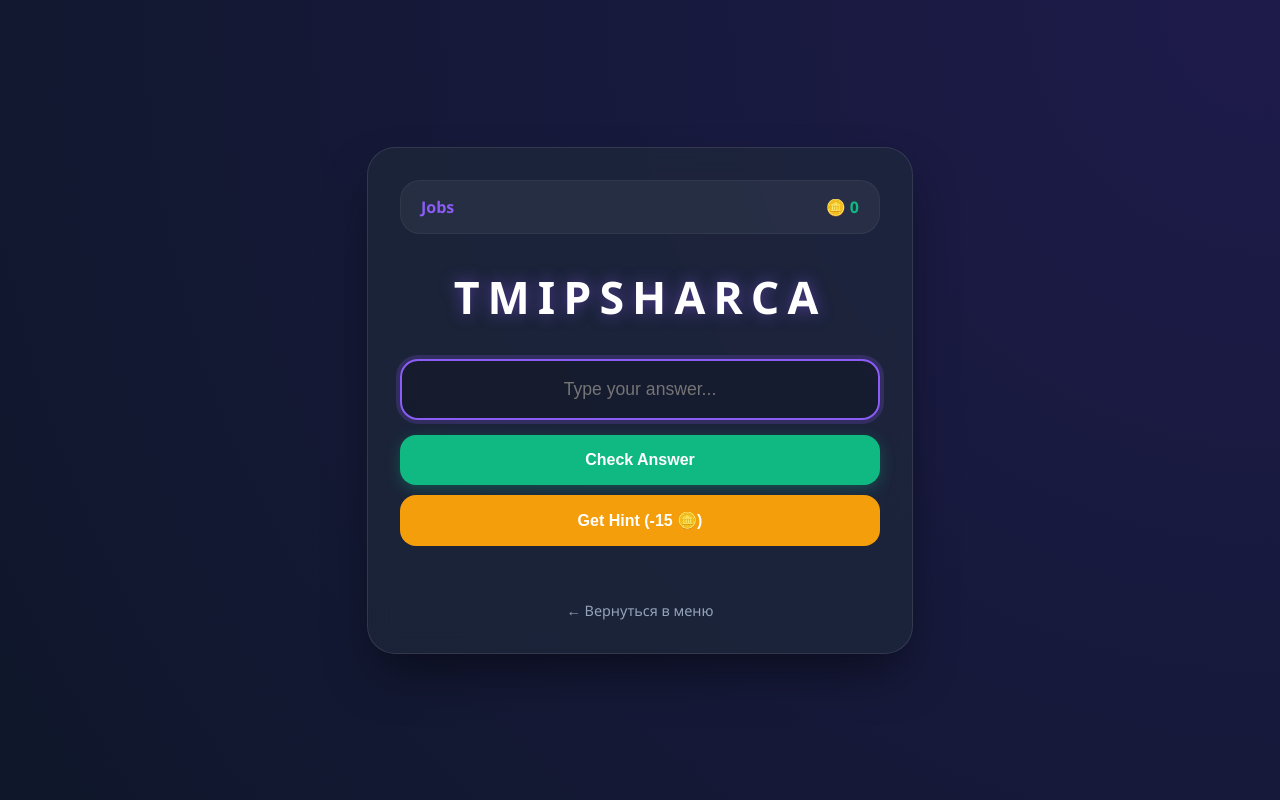
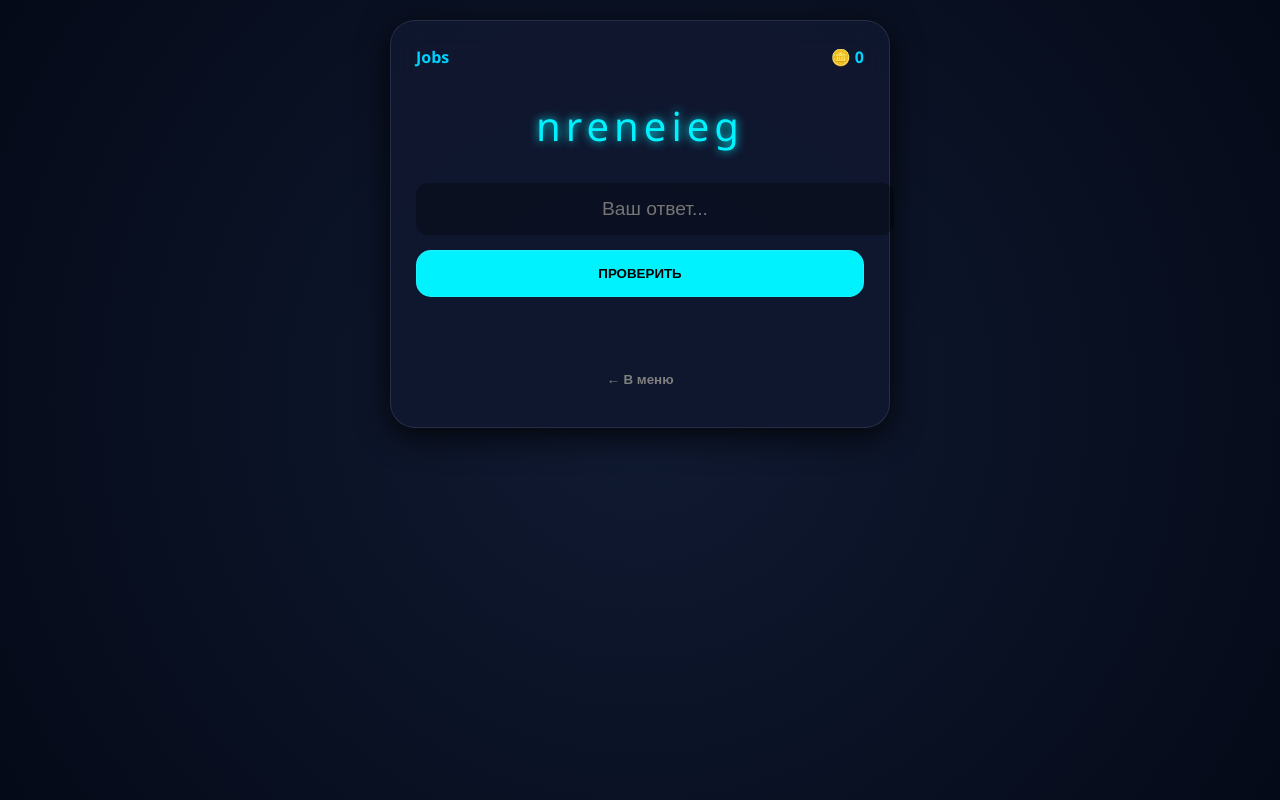
Before and after one commit to tigranchorayan-art/my-game, a plain HTML site: page index.html in a window 1280 px wide. Both pictures are taken after a click on the button "💼 Jobs". Drawn offline with Linux system fonts and the light colour scheme.

Commit message:
Update index.html

```diff
--- a/index.html
+++ b/index.html
@@ -3,231 +3,135 @@
 <head>
     <meta charset="UTF-8">
     <meta name="viewport" content="width=device-width, initial-scale=1.0">
-    <title>English Nebula 2025</title>
+    <title>English Universe 2025</title>
     <style>
         :root {
-            --bg: #0f172a;
-            --glass: rgba(30, 41, 59, 0.7);
-            --accent: #8b5cf6;
-            --accent-glow: rgba(139, 92, 246, 0.5);
-            --text: #f1f5f9;
-            --secondary: #10b981;
-            --danger: #ef4444;
+            --bg: #050a18; --card: rgba(16, 24, 48, 0.9);
+            --accent: #00d2ff; --accent-2: #9d50bb;
+            --text: #e0e6ed; --success: #00f2fe;
         }
 
         body {
-            font-family: 'Segoe UI', Roboto, sans-serif;
-            background: radial-gradient(circle at top right, #1e1b4b, #0f172a);
-            color: var(--text);
-            margin: 0;
-            display: flex;
-            justify-content: center;
-            align-items: center;
-            min-height: 100vh;
-            overflow: hidden;
+            font-family: 'Segoe UI', sans-serif; background: var(--bg);
+            color: var(--text); margin: 0; display: flex; justify-content: center; min-height: 100vh;
+            background-image: radial-gradient(circle at 50% 50%, #101a32 0%, #050a18 100%);
         }
 
-        /* Контейнер с эффектом стекла */
         .container {
-            background: var(--glass);
-            backdrop-filter: blur(12px);
-            -webkit-backdrop-filter: blur(12px);
-            border: 1px solid rgba(255, 255, 255, 0.1);
-            width: 100%;
-            max-width: 480px;
-            padding: 2rem;
-            border-radius: 28px;
-            box-shadow: 0 25px 50px -12px rgba(0, 0, 0, 0.5);
-            text-align: center;
-            position: relative;
+            width: 100%; max-width: 500px; padding: 20px; text-align: center;
         }
 
-        h1 {
-            font-size: 2.2rem;
-            margin-bottom: 1.5rem;
-            background: linear-gradient(to right, #a78bfa, #f472b6);
-            -webkit-background-clip: text;
-            -webkit-text-fill-color: transparent;
-            text-shadow: 0 10px 20px rgba(0,0,0,0.2);
+        /* Glassmorphism */
+        .glass {
+            background: var(--card); backdrop-filter: blur(15px);
+            border: 1px solid rgba(255,255,255,0.1); border-radius: 25px; padding: 25px;
+            box-shadow: 0 8px 32px 0 rgba(0, 0, 0, 0.8);
         }
 
-        /* Статистика */
-        .stats-panel {
-            display: flex;
-            justify-content: space-between;
-            background: rgba(255, 255, 255, 0.05);
-            padding: 15px 20px;
-            border-radius: 20px;
-            margin-bottom: 2rem;
-            border: 1px solid rgba(255, 255, 255, 0.05);
+        h1 { background: linear-gradient(to right, var(--accent), var(--accent-2)); -webkit-background-clip: text; -webkit-text-fill-color: transparent; font-size: 2.5rem; margin-bottom: 10px; }
+
+        .stats-bar { display: flex; justify-content: space-between; margin-bottom: 20px; font-weight: bold; color: var(--accent); }
+
+        /* Modes */
+        .grid { display: grid; grid-template-columns: 1fr 1fr; gap: 12px; }
+        button {
+            padding: 15px; border: none; border-radius: 15px; cursor: pointer;
+            font-weight: bold; transition: 0.3s; background: rgba(255,255,255,0.05); color: white; border: 1px solid rgba(255,255,255,0.1);
+        }
+        button:hover { background: var(--accent); color: black; transform: translateY(-3px); box-shadow: 0 0 15px var(--accent); }
+
+        .gift-btn { background: linear-gradient(45deg, #f093fb 0%, #f5576c 100%); grid-column: span 2; margin-top: 10px; }
+
+        /* Game Areas */
+        .word-display { font-size: 2.5rem; margin: 30px 0; letter-spacing: 5px; color: var(--success); text-shadow: 0 0 10px var(--success); }
+        input {
+            width: 100%; padding: 15px; border-radius: 12px; border: none; background: rgba(0,0,0,0.3);
+            color: white; font-size: 1.2rem; text-align: center; outline: none; margin-bottom: 15px;
         }
 
-        .stat-val { color: var(--secondary); font-weight: bold; }
-
-        /* Сетка режимов */
-        .mode-grid {
-            display: grid;
-            grid-template-columns: 1fr 1fr;
-            gap: 12px;
-        }
-
-        button {
-            padding: 16px;
-            border: none;
-            border-radius: 16px;
-            font-size: 1rem;
-            font-weight: 600;
-            cursor: pointer;
-            transition: all 0.3s cubic-bezier(0.4, 0, 0.2, 1);
-            color: white;
-            position: relative;
-            overflow: hidden;
-        }
-
-        .btn-mode {
-            background: rgba(255, 255, 255, 0.05);
-            border: 1px solid rgba(255, 255, 255, 0.1);
-        }
-
-        .btn-mode:hover {
-            background: var(--accent);
-            box-shadow: 0 0 20px var(--accent-glow);
-            transform: translateY(-3px);
-        }
-
-        .btn-grammar {
-            grid-column: span 2;
-            background: linear-gradient(45deg, #6366f1, #8b5cf6);
-        }
-
-        /* Игровой процесс */
-        .word-display {
-            font-size: 2.8rem;
-            font-weight: 800;
-            letter-spacing: 8px;
-            margin: 2rem 0;
-            color: #fff;
-            text-shadow: 0 0 15px var(--accent-glow);
-            text-transform: uppercase;
-        }
-
-        .grammar-display {
-            background: rgba(255, 255, 255, 0.03);
-            padding: 25px;
-            border-radius: 20px;
-            font-size: 1.25rem;
-            margin: 2rem 0;
-            border-left: 4px solid var(--accent);
-        }
-
-        input {
-            width: 100%;
-            box-sizing: border-box;
-            padding: 18px;
-            border: 2px solid rgba(255, 255, 255, 0.1);
-            border-radius: 18px;
-            font-size: 1.1rem;
-            text-align: center;
-            background: rgba(0, 0, 0, 0.2);
-            color: white;
-            outline: none;
-            margin-bottom: 15px;
-        }
-
-        input:focus {
-            border-color: var(--accent);
-            box-shadow: 0 0 0 4px rgba(139, 92, 246, 0.2);
-        }
-
-        .action-btns { display: flex; flex-direction: column; gap: 10px; }
-        .btn-submit { background: var(--secondary); box-shadow: 0 4px 15px rgba(16, 185, 129, 0.3); }
-        .btn-hint { background: #f59e0b; }
-
-        .back-link {
-            display: inline-block;
-            margin-top: 20px;
-            color: #94a3b8;
-            text-decoration: none;
-            font-size: 0.9rem;
-            cursor: pointer;
-        }
-        .back-link:hover { color: white; }
+        /* Matching Game Style */
+        .match-grid { display: grid; grid-template-columns: 1fr 1fr; gap: 10px; margin: 20px 0; }
+        .match-item { padding: 10px; border: 1px solid var(--accent); border-radius: 8px; cursor: pointer; font-size: 0.9rem; }
+        .selected { background: var(--accent) !important; color: black; }
 
         .hidden { display: none !important; }
+        #feedback { font-weight: bold; margin: 10px 0; height: 20px; }
 
-        /* Анимации */
-        @keyframes correct {
-            0% { transform: scale(1); }
-            50% { transform: scale(1.05); background: var(--secondary); }
-            100% { transform: scale(1); }
-        }
-        .correct-anim { animation: correct 0.5s ease; }
+        /* Animations */
+        @keyframes openGift { 0% { transform: scale(1); } 50% { transform: scale(1.2) rotate(5deg); } 100% { transform: scale(1); } }
+        .anim-gift { animation: openGift 0.5s infinite; }
     </style>
 </head>
 <body>
 
-<!-- МЕНЮ -->
-<div id="menu" class="container">
-    <h1>English Nebula</h1>
-    <div class="stats-panel">
-        <span>🪙 <span id="m-coins" class="stat-val">0</span></span>
-        <span>2025 Edition</span>
+<div class="container">
+    <!-- MENU -->
+    <div id="menu" class="glass">
+        <h1>UNIVERSE</h1>
+        <div class="stats-bar">
+            <span>🪙 <span id="m-coins">0</span></span>
+            <span>🏆 <span id="m-lvl">1</span> LVL</span>
         </div>
-    <div class="mode-grid">
-        <button class="btn-mode" onclick="game.start('Jobs')">💼 Jobs</button>
-        <button class="btn-mode" onclick="game.start('Nature')">🌿 Nature</button>
-        <button class="btn-mode" onclick="game.start('Tourism')">✈️ Tourism</button>
-        <button class="btn-mode" onclick="game.start('Weather')">☁️ Weather</button>
-        <button class="btn-mode" onclick="game.start('Space')">🚀 Space</button>
-        <button class="btn-mode" onclick="game.start('Food')">🍕 Food</button>
-        <button class="btn-grammar" onclick="game.start('Grammar')">📝 Grammar Master</button>
+        <p>Выберите режим обучения:</p>
+        <div class="grid">
+            <button onclick="game.start('Jobs')">💼 Jobs</button>
+            <button onclick="game.start('Nature')">🌿 Nature</button>
+            <button onclick="game.start('Tourism')">✈️ Tourism</button>
+            <button onclick="game.start('Weather')">☁️ Weather</button>
+            <button onclick="game.start('Match')">🧩 Matching (New)</button>
+            <button onclick="game.start('Grammar')">📝 Grammar</button>
+            <button class="gift-btn" onclick="game.openGift()">🎁 Открыть Подарок (50 🪙)</button>
         </div>
     </div>
 
-<!-- ИГРА -->
-<div id="game" class="container hidden">
-    <div class="stats-panel">
-        <span id="game-topic" style="color: var(--accent); font-weight: bold;">Topic</span>
-        <span>🪙 <span id="g-coins" class="stat-val">0</span></span>
+    <!-- GAME SCREEN -->
+    <div id="game" class="glass hidden">
+        <div class="stats-bar">
+            <span id="topic-title">Topic</span>
+            <span>🪙 <span id="g-coins">0</span></span>
         </div>
 
-    <div id="quest-container"></div>
-
-    <input type="text" id="answer" placeholder="Type your answer..." autocomplete="off">
-
-    <div class="action-btns">
-        <button class="btn-submit" onclick="game.check()">Check Answer</button>
-        <button class="btn-hint" onclick="game.hint()">Get Hint (-15 🪙)</button>
+        <div id="game-content">
+            <!-- Сюда вставляется контент режима -->
         </div>
 
-    <div id="feedback" style="margin-top: 15px; font-weight: bold; min-height: 20px;"></div>
+        <div id="input-area">
+            <input type="text" id="answer" placeholder="Ваш ответ..." autocomplete="off">
+            <button style="width: 100%; background: var(--success); color: black;" onclick="game.check()">ПРОВЕРИТЬ</button>
+        </div>
 
-    <a class="back-link" onclick="game.exit()">← Вернуться в меню</a>
+        <div id="feedback"></div>
+        <button style="margin-top: 20px; background: none; border: none; color: gray;" onclick="game.toMenu()">← В меню</button>
+    </div>
 </div>
 
 <script>
-    const DATABASE = {
-        "Jobs": ["architect", "engineer", "pharmacist", "journalist", "electrician", "detective", "scientist", "accountant", "surgeon", "pilot"],
-        "Nature": ["sustainability", "pollution", "recycling", "deforestation", "greenhouse", "biodiversity", "atmosphere", "ecosystem", "renewable"],
-        "Tourism": ["itinerary", "sightseeing", "destination", "souvenir", "passport", "accommodation", "landmark", "excursion", "backpacking"],
-        "Weather": ["thunderstorm", "humidity", "forecast", "blizzard", "hurricane", "drought", "temperature", "overcast", "lightning"],
-        "Space": ["astronaut", "galaxy", "telescope", "constellation", "universe", "satellite", "asteroid", "eclipse", "orbit"],
-        "Food": ["ingredient", "delicious", "restaurant", "vegetable", "breakfast", "spaghetti", "cucumber", "chocolate", "dessert"],
+    const DB = {
+        "Jobs": ["accountant", "architect", "electrician", "engineer", "firefighter", "journalist", "librarian", "mechanic", "nurse", "pharmacist", "plumber", "programmer", "scientist", "surgeon", "translator", "veterinarian"],
+        "Nature": ["atmosphere", "biodiversity", "conservation", "deforestation", "ecosystem", "emissions", "extinction", "glacier", "greenhouse", "habitat", "pollution", "recycling", "renewable", "sustainability"],
+        "Tourism": ["accommodation", "adventure", "booking", "destination", "excursion", "guidebook", "itinerary", "landmark", "passport", "reservation", "sightseeing", "souvenir", "voyage"],
+        "Weather": ["avalanche", "blizzard", "drought", "forecast", "humidity", "hurricane", "lightning", "overcast", "rainbow", "scorching", "thunderstorm", "tornado", "typhoon"],
+        "Match": [
+            {e: "Environment", r: "Окружающая среда"}, {e: "Government", r: "Правительство"},
+            {e: "Experience", r: "Опыт"}, {e: "Improvement", r: "Улучшение"},
+            {e: "Knowledge", r: "Знания"}, {e: "Responsibility", r: "Ответственность"}
+        ],
         "Grammar": [
-            {q: "I ___ (be) a developer.", a: "am"},
-            {q: "She ___ (like) coding.", a: "likes"},
-            {q: "Look! They ___ (run).", a: "are running"},
-            {q: "I have ___ idea.", a: "an"},
-            {q: "He is ___ (fast) than me.", a: "faster"},
-            {q: "We ___ (not / go) there often.", a: "don't go"}
+            {q: "I ___ (study) English now.", a: "am studying"},
+            {q: "She ___ (have) a car last year.", a: "had"},
+            {q: "If it ___ (rain), we will stay.", a: "rains"},
+            {q: "He is the ___ (good) player.", a: "best"},
+            {q: "They ___ (finish) just now.", a: "have finished"}
         ]
     };
 
-    class EnglishGame {
+    class EnglishUniverse {
         constructor() {
-            this.coins = parseInt(localStorage.getItem('nebula_coins')) || 0;
+            this.coins = parseInt(localStorage.getItem('uni_coins')) || 0;
+            this.lvl = parseInt(localStorage.getItem('uni_lvl')) || 1;
             this.currentTopic = "";
-            this.currentAns = "";
+            this.ans = "";
+            this.selectedMatch = null;
             this.updateStats();
         }
 
@@ -235,85 +139,117 @@
             this.currentTopic = topic;
             document.getElementById('menu').classList.add('hidden');
             document.getElementById('game').classList.remove('hidden');
-            document.getElementById('game-topic').innerText = topic;
+            document.getElementById('topic-title').innerText = topic;
             this.next();
         }
 
-        exit() {
+        toMenu() {
             document.getElementById('menu').classList.remove('hidden');
             document.getElementById('game').classList.add('hidden');
         }
 
         next() {
-            const container = document.getElementById('quest-container');
-            const input = document.getElementById('answer');
-            input.value = "";
-            input.focus();
-            document.getElementById('feedback').innerText = "";
+            const content = document.getElementById('game-content');
+            const inputArea = document.getElementById('input-area');
+            inputArea.classList.remove('hidden');
+            document.getElementById('answer').value = "";
 
-            if (this.currentTopic === "Grammar") {
-                const item = DATABASE.Grammar[Math.floor(Math.random() * DATABASE.Grammar.length)];
-                this.currentAns = item.a;
-                container.innerHTML = `<div class="grammar-display">${item.q}</div>`;
+            if (this.currentTopic === "Match") {
+                inputArea.classList.add('hidden');
+                this.renderMatch();
+            } else if (this.currentTopic === "Grammar") {
+                let item = DB.Grammar[Math.floor(Math.random() * DB.Grammar.length)];
+                this.ans = item.a;
+                content.innerHTML = `<div style="font-size:1.2rem; margin: 20px 0;">${item.q}</div>`;
             } else {
-                const words = DATABASE[this.currentTopic];
-                const word = words[Math.floor(Math.random() * words.length)];
-                this.currentAns = word;
-                container.innerHTML = `<div class="word-display">${this.scramble(word)}</div>`;
+                let word = DB[this.currentTopic][Math.floor(Math.random() * DB[this.topic === "Match" ? "Jobs" : this.currentTopic].length)];
+                this.ans = word;
+                content.innerHTML = `<div class="word-display">${this.scramble(word)}</div>`;
             }
         }
 
-        scramble(word) {
-            let a = word.split("").sort(() => Math.random() - 0.5);
-            return a.join("") === word ? this.scramble(word) : a.join("");
+        renderMatch() {
+            const content = document.getElementById('game-content');
+            let items = [...DB.Match].sort(() => 0.5 - Math.random()).slice(0, 3);
+            let left = items.map(i => i.e).sort();
+            let right = items.map(i => i.r).sort();
+
+            let html = '<div class="match-grid">';
+            left.forEach(word => html += `<div class="match-item" onclick="game.matchClick(this, 'e')">${word}</div>`);
+            right.forEach(word => html += `<div class="match-item" onclick="game.matchClick(this, 'r')">${word}</div>`);
+            html += '</div>';
+            content.innerHTML = html + `<p style="font-size:0.8rem">Соедини слово и перевод!</p>`;
+        }
+
+        matchClick(el, type) {
+            if (this.selectedMatch) {
+                let pair = DB.Match.find(i => (i.e === this.selectedMatch.text && i.r === el.innerText) || (i.r === this.selectedMatch.text && i.e === el.innerText));
+                if (pair) {
+                    this.coins += 10;
+                    this.showFeedback("✅ Верно!", true);
+                    this.next();
+                } else {
+                    this.showFeedback("❌ Попробуй снова", false);
+                }
+                this.selectedMatch = null;
+                document.querySelectorAll('.match-item').forEach(i => i.classList.remove('selected'));
+            } else {
+                this.selectedMatch = { el: el, text: el.innerText };
+                el.classList.add('selected');
+            }
+        }
+
+        scramble(w) {
+            let a = w.split("").sort(() => Math.random() - 0.5);
+            return a.join("") === w ? this.scramble(w) : a.join("");
         }
 
         check() {
-            const val = document.getElementById('answer').value.toLowerCase().trim();
-            const f = document.getElementById('feedback');
-            const cont = document.querySelector('#game');
-
-            if (val === this.currentAns.toLowerCase()) {
+            let val = document.getElementById('answer').value.toLowerCase().trim();
+            if (val === this.ans.toLowerCase()) {
                 this.coins += 20;
-                f.innerText = "✨ Correct! +20 🪙";
-                f.style.color = "var(--secondary)";
-                cont.classList.add('correct-anim');
-                setTimeout(() => cont.classList.remove('correct-anim'), 500);
+                this.showFeedback("✅ Отлично! +20 🪙", true);
                 this.save();
-                setTimeout(() => this.next(), 1200);
+                setTimeout(() => this.next(), 1000);
             } else {
-                f.innerText = "❌ Try again!";
-                f.style.color = "var(--danger)";
+                this.showFeedback("❌ Ошибка!", false);
             }
         }
 
-        hint() {
-            if (this.coins >= 15) {
-                this.coins -= 15;
+        openGift() {
+            if (this.coins >= 50) {
+                this.coins -= 50;
+                let bonus = [10, 100, 200, "XP", "Super Tip"][Math.floor(Math.random() * 5)];
+                alert(`🎁 Вы получили: ${bonus}!`);
+                if (typeof bonus === 'number') this.coins += bonus;
                 this.save();
-                alert(`The first letter is: ${this.currentAns[0].toUpperCase()}`);
             } else {
-                alert("Need 15 coins!");
+                alert("Недостаточно монет!");
             }
         }
 
+        showFeedback(txt, isWin) {
+            let f = document.getElementById('feedback');
+            f.innerText = txt;
+            f.style.color = isWin ? "var(--success)" : "red";
+        }
+
         save() {
-            localStorage.setItem('nebula_coins', this.coins);
+            localStorage.setItem('uni_coins', this.coins);
+            localStorage.setItem('uni_lvl', this.lvl);
             this.updateStats();
         }
 
         updateStats() {
             document.getElementById('m-coins').innerText = this.coins;
             document.getElementById('g-coins').innerText = this.coins;
+            document.getElementById('m-lvl').innerText = this.lvl;
         }
     }
 
-    const game = new EnglishGame();
+    const game = new EnglishUniverse();
+    document.getElementById('answer').addEventListener('keypress', e => { if(e.key === 'Enter') game.check(); });
+</script>
 
-    // Enter Key
-    document.getElementById('answer').addEventListener('keypress', (e) => {
-        if (e.key === 'Enter') game.check();
-    });
-</script>
 </body>
 </html>
```
Lines whose indentation alone changed are shown as unchanged.
